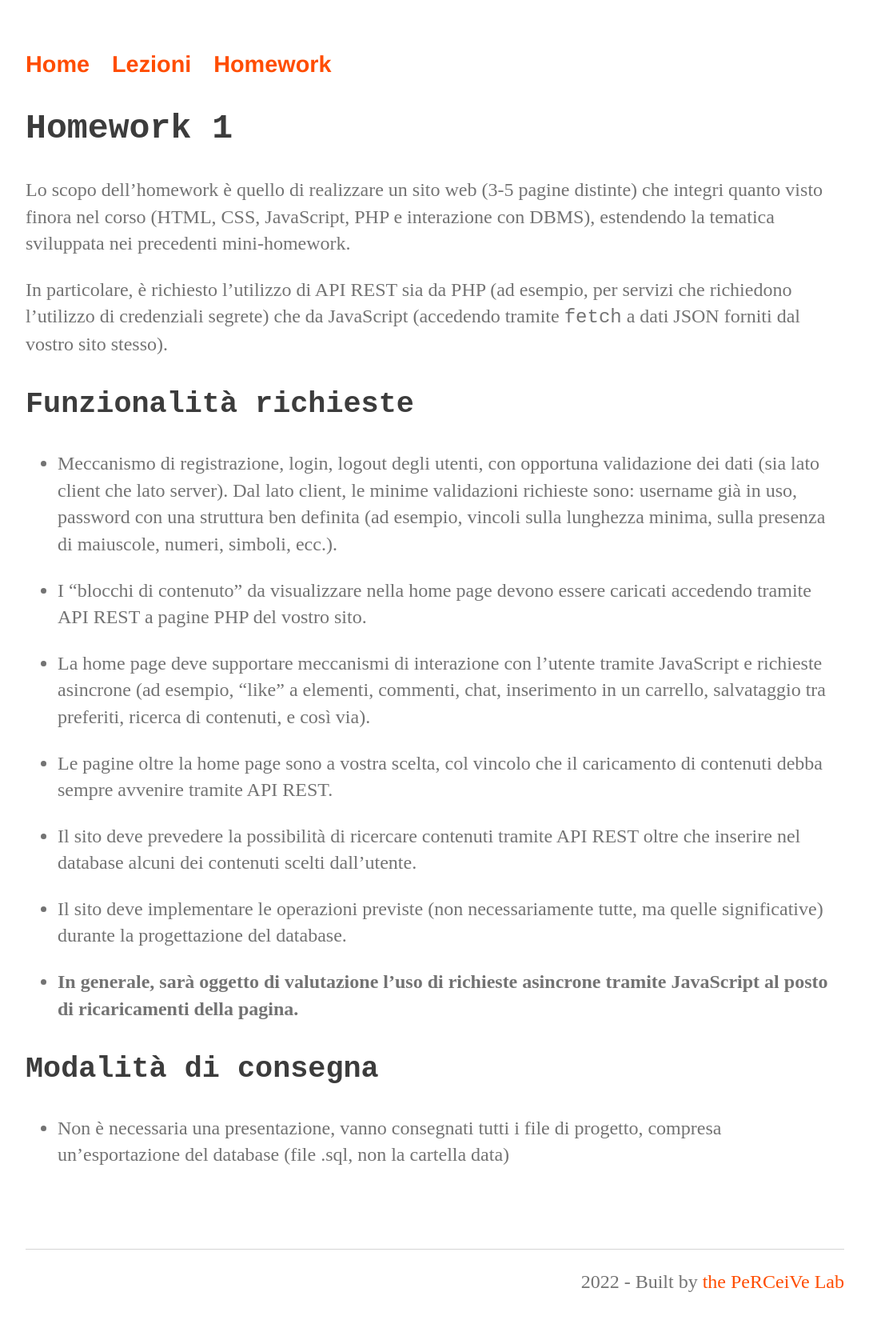
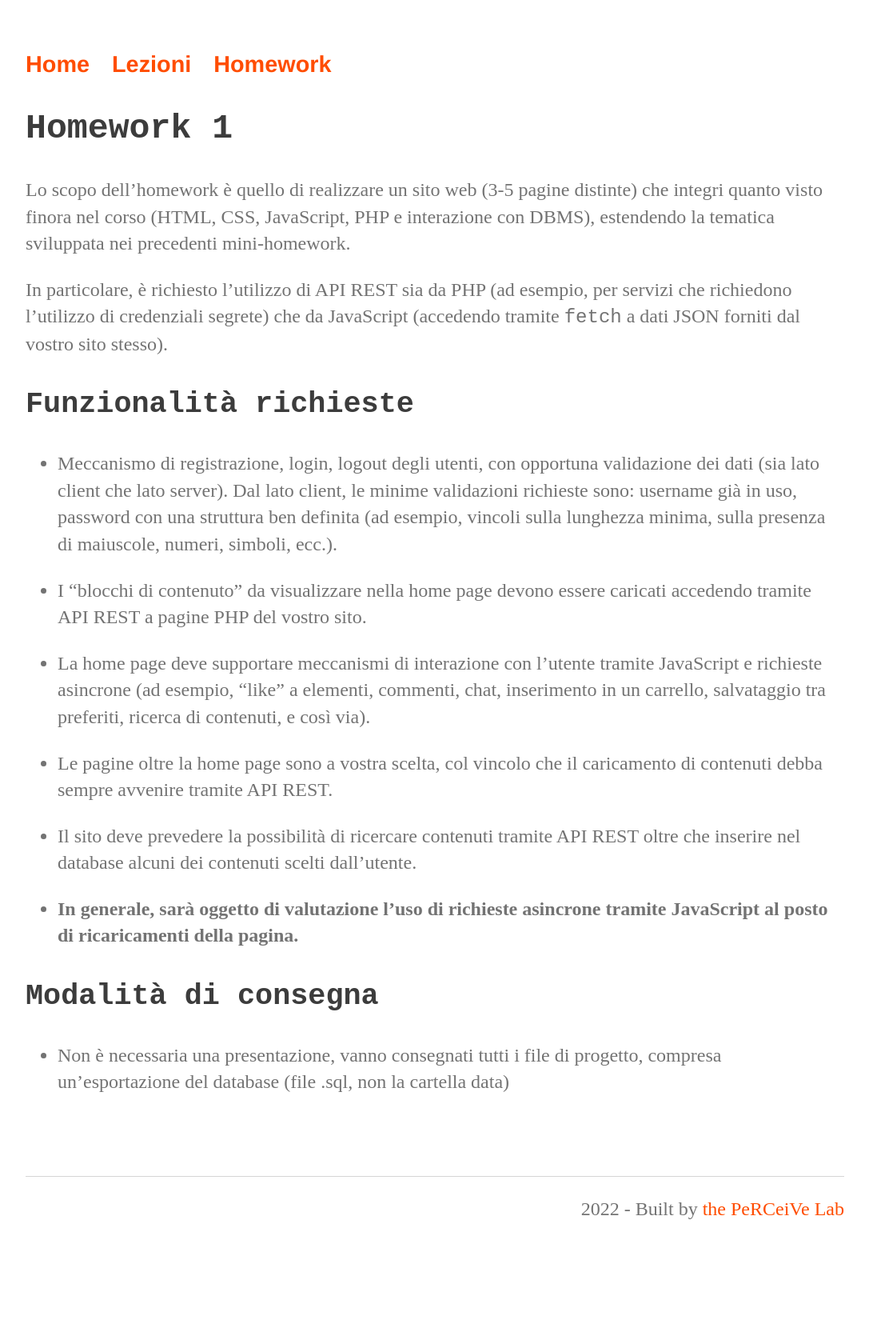
Before and after one commit to perceivelab/database-course, a Jekyll site: the page built from hw1.md, in a window 1280 px wide. Shown: the whole page at 80% size, without its empty margins (96-1183 px from the left). Built offline with Jekyll 4.4.1, drawn with Linux system fonts in a browser that asks for light colours; our own code applies the rules of GitHub Pages for plain Markdown files; after the commit the page ends 1588 px from its top, so only the background shows below that.

Commit message:
Update hw1.md

```diff
--- a/hw1.md
+++ b/hw1.md
@@ -18,9 +18,6 @@ Dal lato client, le minime validazioni richieste sono: username già in uso, pas
 
 - Il sito deve prevedere la possibilità di ricercare contenuti tramite API REST oltre che inserire nel database alcuni dei contenuti scelti dall'utente.
 
-- Il sito deve implementare le operazioni previste (non necessariamente tutte, ma quelle significative)
-durante la progettazione del database.
-
 - **In generale, sarà oggetto di valutazione l'uso di richieste asincrone tramite JavaScript al posto di ricaricamenti della pagina.**
 
 ### Modalità di consegna
```
